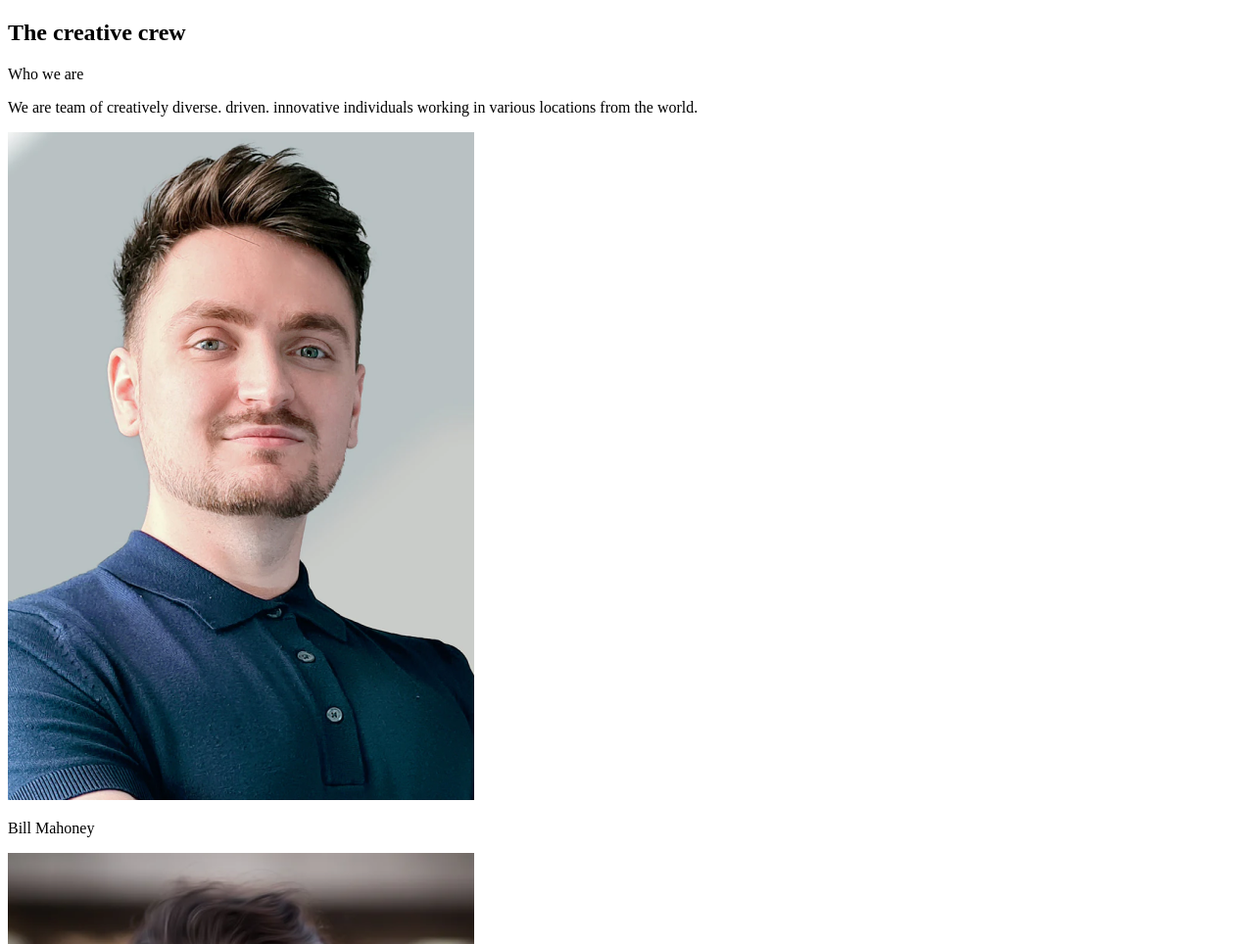
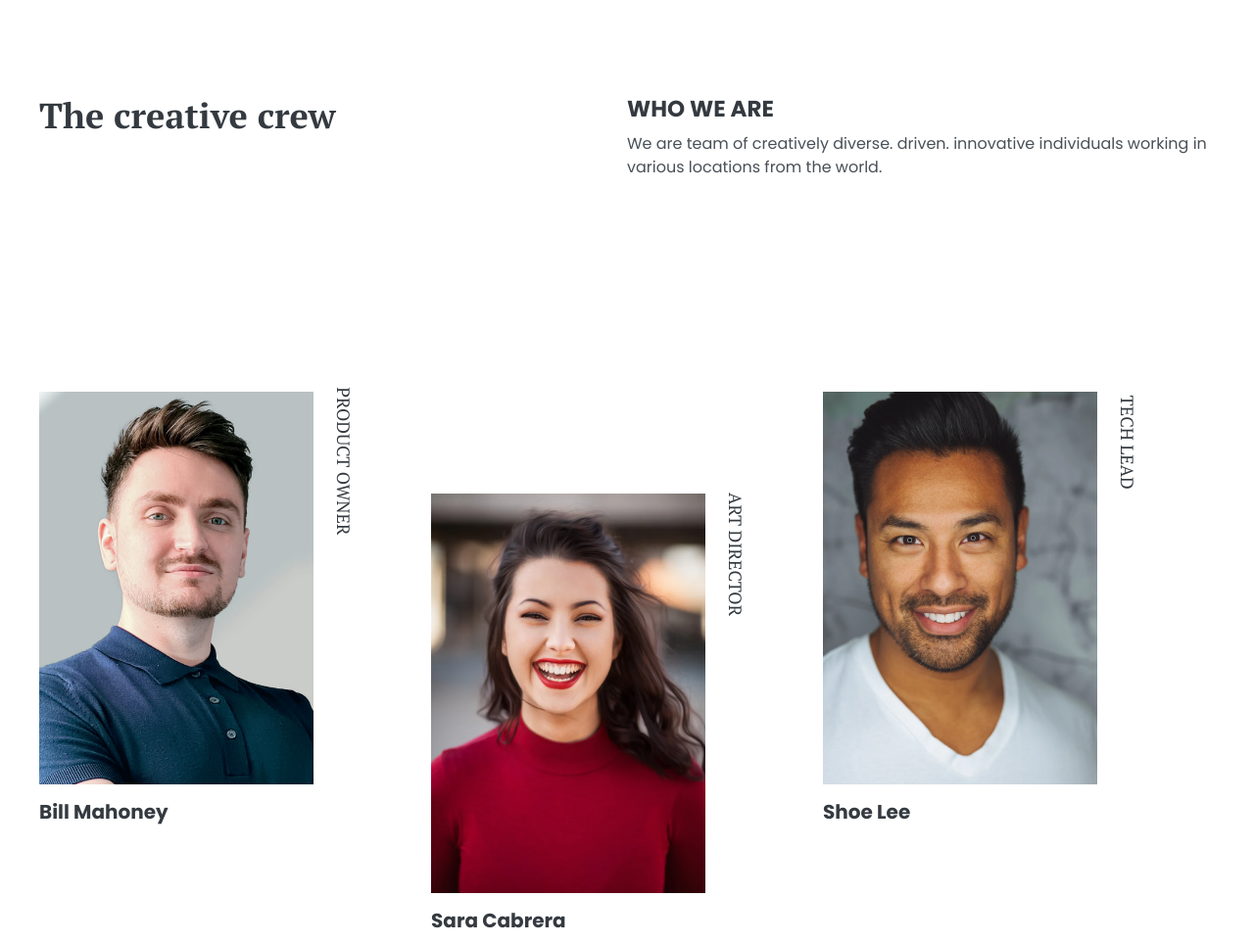
Before and after one commit to baldosw/team-page, a plain HTML site: page index.html in a window 1280 px wide. Shown: the top 964 px of the page at 98% size. Drawn offline with Linux system fonts and the light colour scheme.

Commit message:
add style to page

```diff
--- a/index.html
+++ b/index.html
@@ -4,43 +4,64 @@
     <meta charset="UTF-8" />
     <meta http-equiv="X-UA-Compatible" content="IE=edge" />
     <meta name="viewport" content="width=device-width, initial-scale=1.0" />
+    <link rel="preconnect" href="https://fonts.googleapis.com" />
+    <link rel="preconnect" href="https://fonts.gstatic.com" crossorigin />
+    <link
+      href="https://fonts.googleapis.com/css2?family=PT+Serif:wght@400;700&display=swap"
+      rel="stylesheet"
+    />
+    <link rel="preconnect" href="https://fonts.googleapis.com" />
+    <link rel="preconnect" href="https://fonts.gstatic.com" crossorigin />
+    <link
+      href="https://fonts.googleapis.com/css2?family=Poppins:wght@300;400;500;700&display=swap"
+      rel="stylesheet"
+    />
     <link rel="stylesheet" href="style.css" />
     <title>Team Page</title>
   </head>
   <body>
     <div class="team-intro">
       <h2 class="team-title">The creative crew</h2>
-      <p>Who we are</p>
-      <p>
-        We are team of creatively diverse. driven. innovative individuals
-        working in various locations from the world.
-      </p>
+      <div class="team-description">
+        <p class="team-subtitle">Who we are</p>
+        <p class="team-text">
+          We are team of creatively diverse. driven. innovative individuals
+          working in various locations from the world.
+        </p>
+      </div>
     </div>
     <div class="team">
       <div class="member-wrapper">
         <img src="images/photo1.png" alt="Bill Mahoney Image" />
         <p class="member-name">Bill Mahoney</p>
+        <p class="member-position">Product Owner</p>
       </div>
       <div class="member-wrapper">
         <img src="images/photo2.png" alt="Sarah Cabrera Image" />
         <p class="member-name">Sara Cabrera</p>
+        <p class="member-position">Art Director</p>
       </div>
+
       <div class="member-wrapper">
         <img src="images/photo3.png" alt="Shoe Lee Image" />
+        <p class="member-position">Tech Lead</p>
         <p class="member-name">Shoe Lee</p>
       </div>
       <div class="member-wrapper">
         <img src="images/photo4.png" alt="Skylah Lu Image" />
         <p class="member-name">Skylah Lu</p>
+        <p class="member-position">UX Designer</p>
       </div>
 
       <div class="member-wrapper">
         <img src="images/photo5.png" alt="Griff Richards Image" />
         <p class="member-name">Shoe Lee</p>
+        <p class="member-position">Developer</p>
       </div>
       <div class="member-wrapper">
         <img src="images/photo6.png" alt="Stan Jon Image" />
-        <p>Stan Jon</p>
+        <p class="member-name">Stan Jon</p>
+        <p class="member-position">Developer</p>
       </div>
     </div>
   </body>
--- a/style.css
+++ b/style.css
@@ -0,0 +1,88 @@
+* {
+  margin: 0;
+  padding: 0;
+  box-sizing: border-box;
+}
+
+body {
+  color: #343a40;
+  font-family: "PT Serif", "Poppins", serif;
+  width: 1200px;
+  line-height: 1;
+  margin: auto;
+  font-size: 16px;
+}
+
+.team-intro {
+  height: 200px;
+  display: grid;
+  grid-template-columns: repeat(2, 1fr);
+
+  margin: 100px 0;
+}
+
+.team-description {
+  font-family: "Poppins";
+  margin-left: auto;
+}
+
+.team-title {
+  font-weight: 700;
+  font-size: 36px;
+}
+
+.team-subtitle {
+  text-transform: uppercase;
+  font-weight: 600;
+  margin-bottom: 12px;
+  font-size: 23px;
+}
+
+.team-text {
+  font-size: 16px;
+  color: #495057;
+  line-height: 1.5;
+  font-weight: 400;
+}
+
+.team {
+  display: grid;
+  grid-template-columns: repeat(3, 1fr);
+  grid-template-rows: repeat(3, 550px);
+  /* gap: 80px; */
+  row-gap: 50px;
+}
+
+.team > *:nth-child(2) {
+  align-self: end;
+}
+
+.team > *:nth-child(5) {
+  align-self: end;
+}
+
+.member-wrapper {
+  position: relative;
+}
+
+.member-wrapper img {
+  width: 280px;
+  margin-bottom: 16px;
+}
+
+.member-wrapper .member-name {
+  font-size: 20px;
+  font-weight: 700;
+  font-family: "Poppins";
+}
+
+.member-wrapper .member-position {
+  font-size: 18px;
+  text-transform: uppercase;
+
+  transform: rotate(90deg) translate(85%, 100%);
+  transform-origin: bottom right;
+  position: absolute;
+  right: 20%;
+  top: 0;
+}
```
